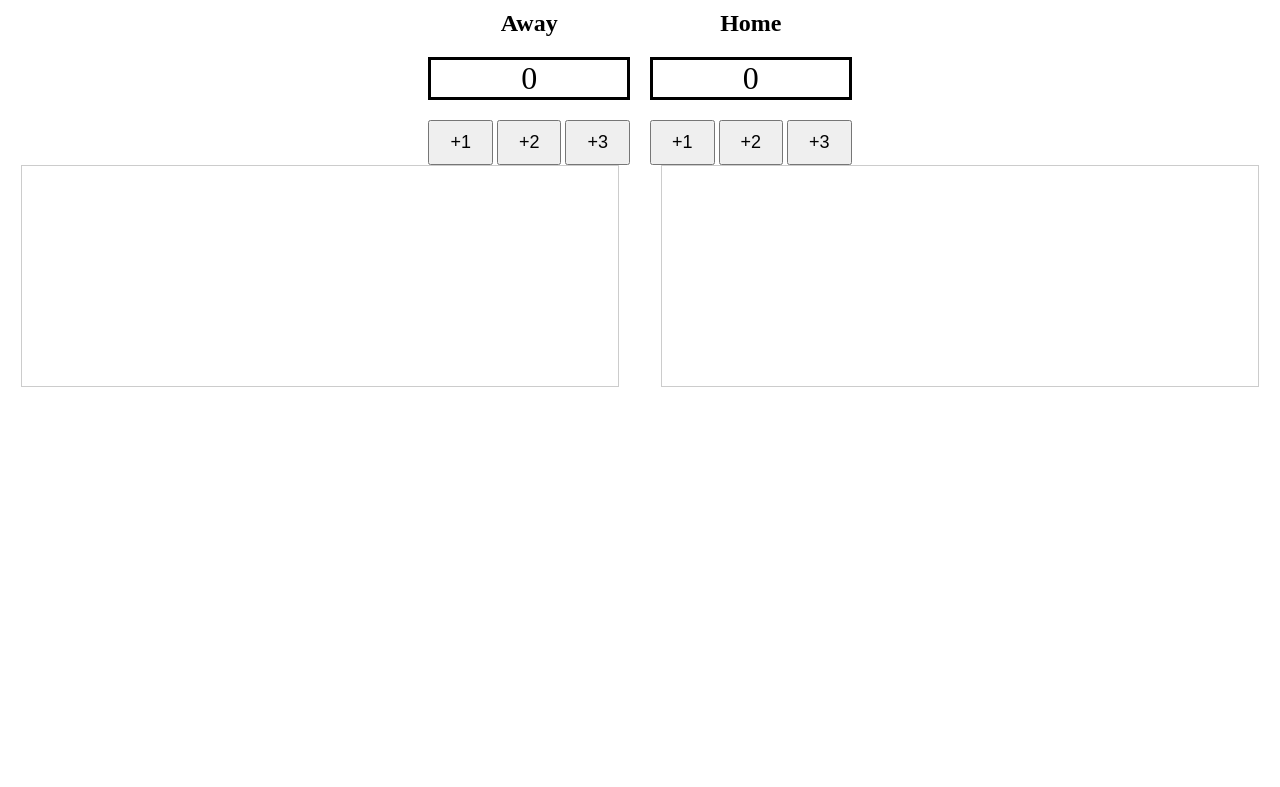
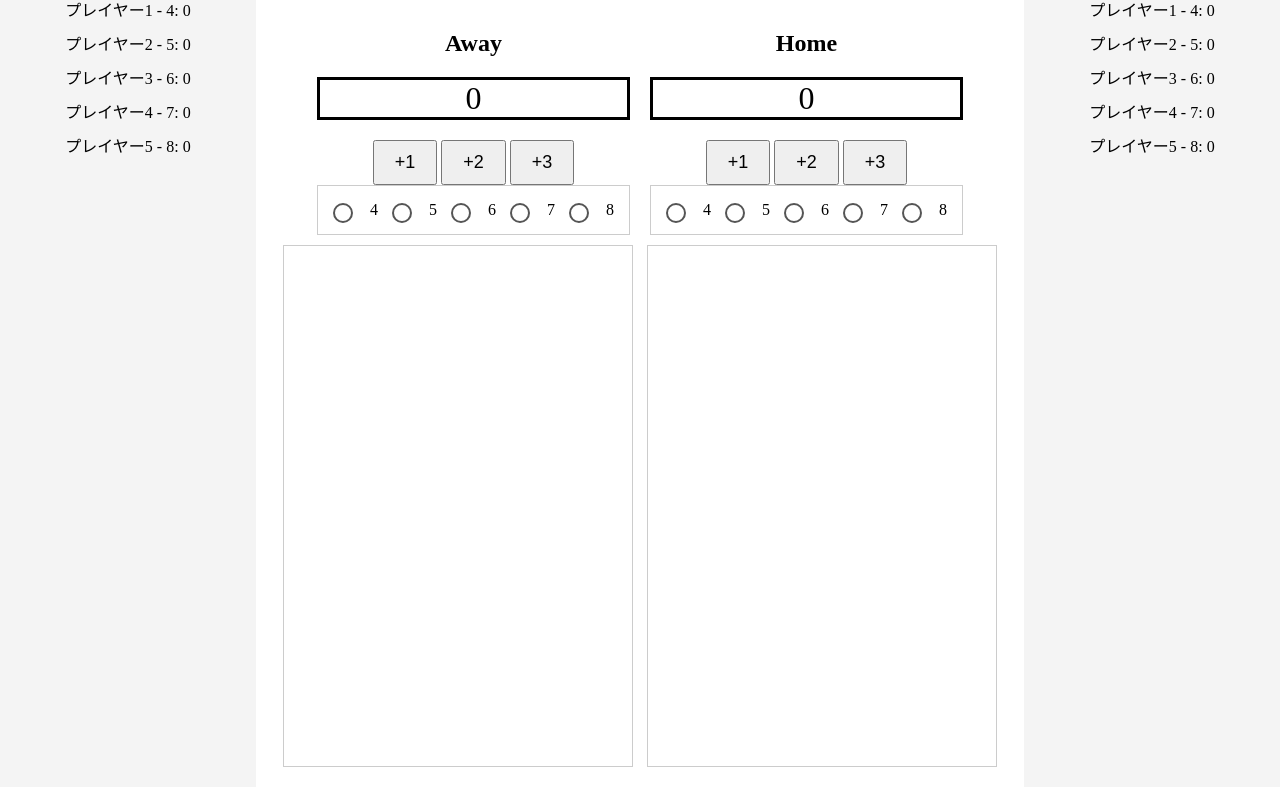
Before and after one commit to miyashd3/score_sheet_basketball, a plain HTML site: page index.html in a window 1280 px wide. Shown: the part 90-877 px from the top of the page. Before the commit the page ends 800 px from the top, so only its background shows below. Drawn offline with Linux system fonts and the light colour scheme.

Commit message:
comp player-point-count

```diff
--- a/countup.js
+++ b/countup.js
@@ -1,35 +1,41 @@
 document.addEventListener('DOMContentLoaded', function() {
-  // Awayチームの要素を取得
   const awayButtons = document.querySelectorAll('.away .countup');
   const awayScoreDisplay = document.querySelector('.away .away-count');
   const awayLog = document.querySelector('.away-score-log');
+  const awayPlayers = document.getElementsByName('away-player');
 
-  // Homeチームの要素を取得
   const homeButtons = document.querySelectorAll('.home .countup');
   const homeScoreDisplay = document.querySelector('.home .home-count');
   const homeLog = document.querySelector('.home-score-log');
+  const homePlayers = document.getElementsByName('home-player');
 
-  // スコアを更新し、ログに記録する関数
-  function updateScore(scoreDisplay, logDisplay, points) {
-    let currentScore = parseInt(scoreDisplay.textContent);
-    scoreDisplay.textContent = currentScore + points;
-    // ログに追加
-    logDisplay.innerHTML += `<div>${points}点追加: ${currentScore + points}</div><hr>`;
+  function updatePlayerScore(team, playerId, points) {
+    const playerScoreDisplay = document.getElementById(`${team}-player-${playerId}-score`);
+    let currentScore = parseInt(playerScoreDisplay.textContent);
+    playerScoreDisplay.textContent = currentScore + points;
   }
 
-  // Awayチームのボタンにイベントリスナーを設定
+  function updateScore(team, scoreDisplay, logDisplay, players, points) {
+    const selectedPlayer = Array.from(players).find(player => player.checked);
+    if (selectedPlayer) {
+      let currentScore = parseInt(scoreDisplay.textContent);
+      scoreDisplay.textContent = currentScore + points;
+      updatePlayerScore(team, selectedPlayer.value, points);
+      logDisplay.innerHTML += `<div>プレイヤー${selectedPlayer.value}: ${points}点追加, 合計 ${currentScore + points}点</div><hr>`;
+    }
+  }
+
   awayButtons.forEach(button => {
     button.addEventListener('click', function() {
       const points = parseInt(this.textContent);
-      updateScore(awayScoreDisplay, awayLog, points);
+      updateScore('away', awayScoreDisplay, awayLog, awayPlayers, points);
     });
   });
 
-  // Homeチームのボタンにイベントリスナーを設定
   homeButtons.forEach(button => {
     button.addEventListener('click', function() {
       const points = parseInt(this.textContent);
-      updateScore(homeScoreDisplay, homeLog, points);
+      updateScore('home', homeScoreDisplay, homeLog, homePlayers, points);
     });
   });
 });
--- a/index.html
+++ b/index.html
@@ -7,6 +7,18 @@
   <link rel="stylesheet" href="style.css">
 </head>
 <body>
+  <div class="sidebar left-sidebar">
+    <h2>Away Team</h2>
+    <ul>
+      <li>プレイヤー1 - 4: <span class="score" id="away-player-4-score">0</span></li>
+      <li>プレイヤー2 - 5: <span class="score" id="away-player-5-score">0</span></li>
+      <li>プレイヤー3 - 6: <span class="score" id="away-player-6-score">0</span></li>
+      <li>プレイヤー4 - 7: <span class="score" id="away-player-7-score">0</span></li>
+      <li>プレイヤー5 - 8: <span class="score" id="away-player-8-score">0</span></li>
+    </ul>
+  </div>
+
+  <div class="main-content">
     <h1>score</h1>
 
     <div class="total-score">
@@ -20,6 +32,22 @@
           <button class="countup" type="button">+2</button>
           <button class="countup" type="button">+3</button>
         </div>
+        <div class="away-players">
+          <input type="radio" name="away-player" id="away-player-4" value="4">
+          <label for="away-player-4">4</label>
+
+          <input type="radio" name="away-player" id="away-player-5" value="5">
+          <label for="away-player-5">5</label>
+
+          <input type="radio" name="away-player" id="away-player-6" value="6">
+          <label for="away-player-6">6</label>
+
+          <input type="radio" name="away-player" id="away-player-7" value="7">
+          <label for="away-player-7">7</label>
+
+          <input type="radio" name="away-player" id="away-player-8" value="8">
+          <label for="away-player-8">8</label>
+        </div>
       </div>
 
       <div class="home">
@@ -32,6 +60,22 @@
           <button class="countup" type="button">+2</button>
           <button class="countup" type="button">+3</button>
         </div>
+        <div class="home-players">
+          <input type="radio" name="home-player" id="home-player-4" value="4">
+          <label for="home-player-4">4</label>
+
+          <input type="radio" name="home-player" id="home-player-5" value="5">
+          <label for="home-player-5">5</label>
+
+          <input type="radio" name="home-player" id="home-player-6" value="6">
+          <label for="home-player-6">6</label>
+
+          <input type="radio" name="home-player" id="home-player-7" value="7">
+          <label for="home-player-7">7</label>
+
+          <input type="radio" name="home-player" id="home-player-8" value="8">
+          <label for="home-player-8">8</label>
+        </div>
       </div>
     </div>
 
@@ -39,6 +83,19 @@
       <div class="away-score-log score-log-section"></div>
       <div class="home-score-log score-log-section"></div>
     </div>
+  </div>
+
+
+  <div class="sidebar right-sidebar">
+    <h2>Home Team</h2>
+    <ul>
+      <li>プレイヤー1 - 4: <span class="score" id="home-player-4-score">0</span></li>
+      <li>プレイヤー2 - 5: <span class="score" id="home-player-5-score">0</span></li>
+      <li>プレイヤー3 - 6: <span class="score" id="home-player-6-score">0</span></li>
+      <li>プレイヤー4 - 7: <span class="score" id="home-player-7-score">0</span></li>
+      <li>プレイヤー5 - 8: <span class="score" id="home-player-8-score">0</span></li>
+    </ul>
+  </div>
 
   <script src="countup.js"></script>
 </body>
--- a/style.css
+++ b/style.css
@@ -1,4 +1,6 @@
 body {
+  display: flex;
+  min-height: 100vh;
   margin: 0;
   text-align: center;
 }
@@ -30,5 +32,65 @@ body {
   border: 1px solid #ccc; /* ログの境界を明確にする */
   padding: 10px;
   overflow-y: auto; /* 必要に応じてスクロールバーを表示 */
-  height: 200px; /* ログの高さを設定 */
+  height: 500px; /* ログの高さを設定 */
 }
+
+/* ラジオボタンのカスタムスタイル */
+input[type="radio"] {
+  appearance: none; /* デフォルトのスタイルを削除 */
+  width: 20px; /* より大きなタッチエリアを提供 */
+  height: 20px; /* より大きなタッチエリアを提供 */
+  border: 2px solid #555; /* カスタムボーダー */
+  border-radius: 50%; /* 円形にする */
+  margin-right: 8px; /* ラベルとの間隔 */
+  vertical-align: middle; /* ラベルとの垂直位置を揃える */
+}
+
+input[type="radio"]:checked {
+  background-color: #007BFF; /* 選択時の背景色 */
+  border-color: #0056b3; /* 選択時のボーダーカラー */
+}
+
+/* ラベルのスタイル */
+label {
+  cursor: pointer; /* ホバー時にカーソルをポインターに変更 */
+  padding: 5px; /* クリックしやすくするためのパディング */
+  display: inline-block; /* ブロック要素として表示 */
+}
+
+/* ラジオボタンとラベルのコンテナ */
+.away-players, .home-players {
+  padding: 10px;
+  border: 1px solid #ccc; /* コンテナの境界線 */
+  margin-bottom: 10px; /* 下部のマージン */
+}
+
+.sidebar {
+  width: 20%; /* サイドバーの幅 */
+  background-color: #f4f4f4; /* 背景色 */
+  padding: 20px; /* パディング */
+  box-sizing: border-box; /* ボックスサイズの計算方法 */
+}
+
+.left-sidebar {
+  order: 1; /* 左側に配置 */
+}
+
+.main-content {
+  flex-grow: 1; /* 残りのスペースを埋める */
+  order: 2; /* 中央に配置 */
+  padding: 20px; /* パディング */
+}
+
+.right-sidebar {
+  order: 3; /* 右側に配置 */
+}
+
+ul {
+  list-style: none; /* リストスタイルをなしに */
+  padding: 0; /* パディングを0に */
+}
+
+li {
+  margin-bottom: 10px; /* リストアイテム間のマージン */
+}
```
Lines whose indentation alone changed are shown as unchanged.
